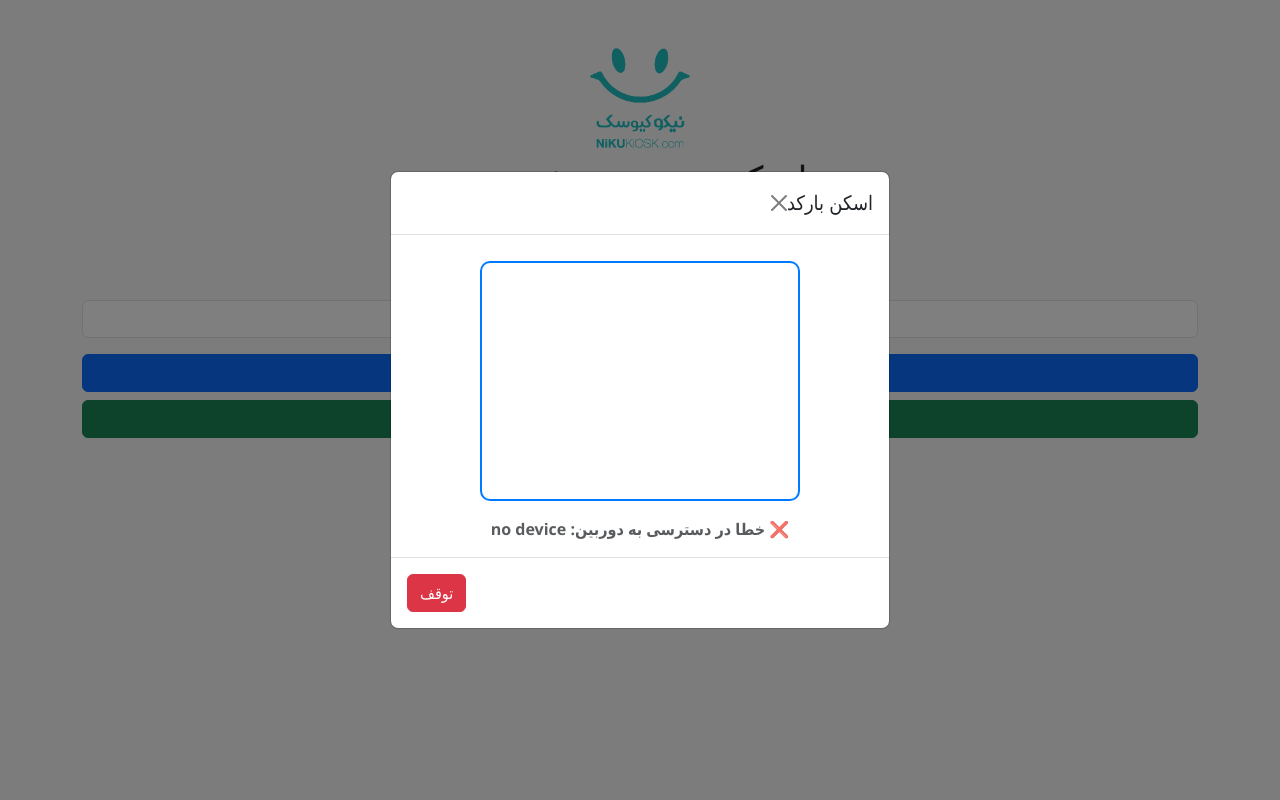
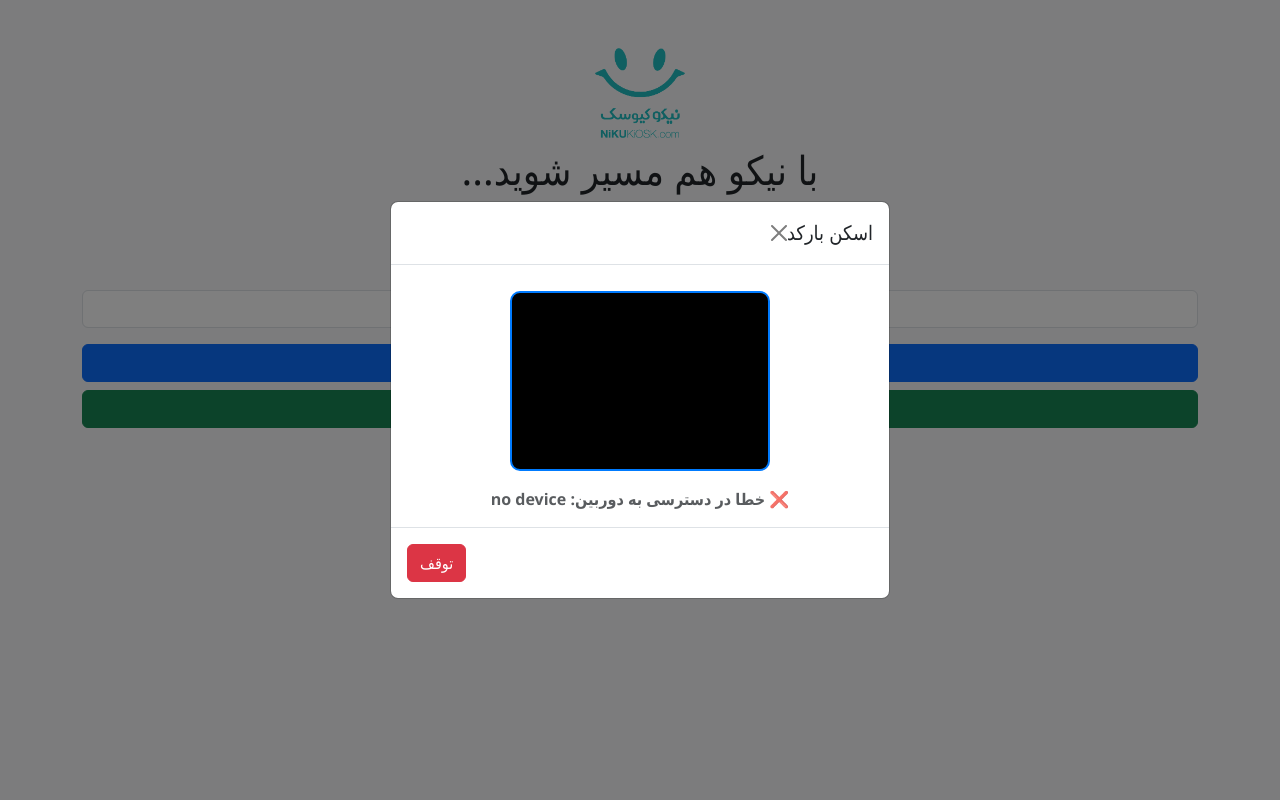
Before and after one commit to niku-co/ScanBarcode, a Flask app: page / in a window 1280 px wide, after a click on "📷 اسکن بارکد". Run offline with Flask 3, Linux system fonts and the light colour scheme.

Commit message:
Update index.html

```diff
--- a/templates/index.html
+++ b/templates/index.html
@@ -16,13 +16,14 @@
 
     #video-preview {
       width: 100%;
-      max-width: 320px;
-      height: 240px;
+      max-width: 260px; /* کوچیک‌تر برای گوشی */
+      height: 180px;
       border: 2px solid #007bff;
       border-radius: 10px;
       margin: 10px auto;
       display: block;
       object-fit: cover;
+      background-color: #000;
     }
 
     #message {
@@ -31,11 +32,8 @@
       font-weight: bold;
     }
 
-    .text-success { color: green; }
-    .text-danger { color: red; }
-
     .logo {
-      width: 100px;
+      width: 90px;
       cursor: pointer;
       transition: transform 0.2s;
     }
@@ -52,7 +50,6 @@
     <h1 class="mb-4">با نیکو هم مسیر شوید...</h1>
     <p class="instruction">لطفاً کد را با استفاده از دوربین دستگاه اسکن کنید.</p>
 
-    <!-- فرم ارسال -->
     <form action="/scan" method="POST" class="mb-4">
       <div class="mb-3">
         <label for="code" class="form-label">کد</label>
@@ -61,7 +58,7 @@
                maxlength="25" required>
       </div>
       <button type="submit" class="btn btn-primary w-100 mb-2">ثبت کد</button>
-      <button type="button" class="btn btn-success w-100" id="scanBtn" data-bs-toggle="modal" data-bs-target="#scannerModal">
+      <button type="button" class="btn btn-success w-100" data-bs-toggle="modal" data-bs-target="#scannerModal">
         📷 اسکن بارکد
       </button>
     </form>
@@ -85,48 +82,47 @@
       </div>
     </div>
 
-    {% with messages = get_flashed_messages(with_categories=true) %}
-      {% if messages %}
-        {% for category, message in messages %}
-          <div class="alert alert-{{ category }} alert-dismissible fade show mt-3" role="alert">
-            {{ message }}
-            <button type="button" class="btn-close" data-bs-dismiss="alert" aria-label="بستن"></button>
-          </div>
-        {% endfor %}
-      {% endif %}
-    {% endwith %}
-
-    <div class="mt-4 text-muted">V.1.4</div>
+    <div class="mt-4 text-muted">V.1.5</div>
   </div>
 
   <script src="https://cdn.jsdelivr.net/npm/bootstrap@5.3.0/dist/js/bootstrap.bundle.min.js"></script>
 
   <script>
     const codeReader = new ZXing.BrowserMultiFormatReader();
-    const videoElement = document.getElementById('video-preview');
+    const video = document.getElementById('video-preview');
     const messageEl = document.getElementById('message');
+    const modalEl = document.getElementById('scannerModal');
     const closeBtn = document.getElementById('closeScan');
-    const modalEl = document.getElementById('scannerModal');
     let isScanning = false;
 
-    // شروع اسکن وقتی مودال باز می‌شود
     modalEl.addEventListener('shown.bs.modal', async () => {
-      messageEl.textContent = "در حال راه‌اندازی دوربین...";
+      messageEl.textContent = "در حال فعال‌سازی دوربین...";
       isScanning = true;
       try {
         const devices = await codeReader.listVideoInputDevices();
         const backCam = devices.find(d => /back|rear|environment/i.test(d.label)) || devices[0];
-        await codeReader.decodeFromVideoDevice(backCam.deviceId, videoElement, (result, err) => {
+
+        const constraints = {
+          video: {
+            deviceId: backCam.deviceId,
+            width: { ideal: 640 },
+            height: { ideal: 480 },
+            focusMode: "continuous",
+            facingMode: "environment"
+          }
+        };
+
+        await codeReader.decodeFromConstraints(constraints, video, (result, err) => {
           if (result) {
             document.getElementById('dynamicCode').value = result.text;
             messageEl.textContent = "✅ کد شناسایی شد!";
             setTimeout(() => {
-              const modal = bootstrap.Modal.getInstance(modalEl);
-              modal.hide();
+              bootstrap.Modal.getInstance(modalEl).hide();
               stopScan();
-            }, 700);
+            }, 600);
           }
         });
+
         messageEl.textContent = "📷 در حال اسکن...";
       } catch (err) {
         console.error(err);
@@ -134,12 +130,11 @@
       }
     });
 
-    // توقف اسکن وقتی مودال بسته می‌شود
     modalEl.addEventListener('hidden.bs.modal', stopScan);
     closeBtn.addEventListener('click', stopScan);
 
-    async function stopScan() {
-      try { await codeReader.reset(); } catch {}
+    function stopScan() {
+      try { codeReader.reset(); } catch {}
       isScanning = false;
     }
 
```
